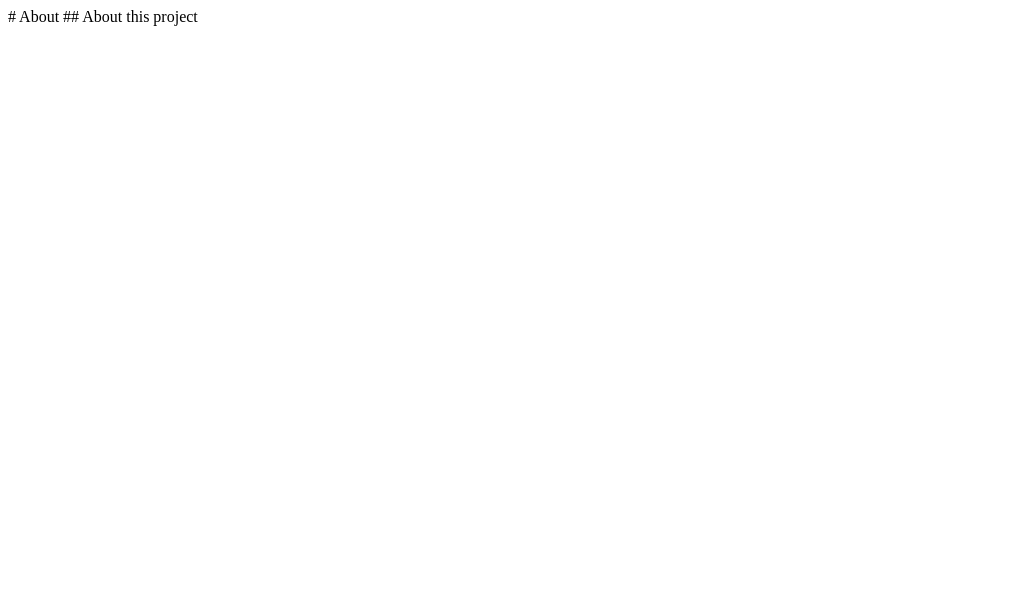
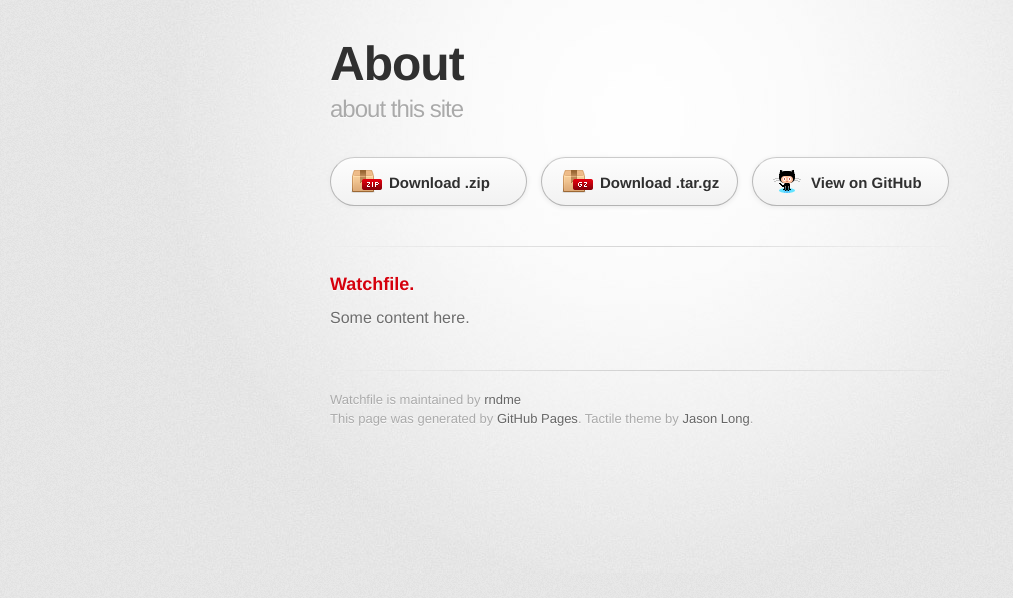
Before and after one commit to rndme/watchfile, a plain HTML site: page about/index.html in a window 1280 px wide. Shown: the whole page, without its empty margins (0-1013 px from the left). Drawn offline with Linux system fonts and the light colour scheme; files that its build step writes are made by us from their sources; files whose address does not match are found by name; a web font is replaced by a local one.

Commit message:
Update index.html

```diff
--- a/about/index.html
+++ b/about/index.html
@@ -1,3 +1,54 @@
-# About
+<!DOCTYPE html>
+<html>
+  <head>
+    <meta charset='utf-8'>
+    <meta http-equiv="X-UA-Compatible" content="chrome=1">
+    <link href='https://fonts.googleapis.com/css?family=Chivo:900' rel='stylesheet' type='text/css'>
+    <link rel="stylesheet" type="text/css" href="stylesheets/stylesheet.css" media="screen">
+    <link rel="stylesheet" type="text/css" href="stylesheets/github-dark.css" media="screen">
+    <link rel="stylesheet" type="text/css" href="stylesheets/print.css" media="print">
+    <!--[if lt IE 9]>
+    <script src="//html5shiv.googlecode.com/svn/trunk/html5.js"></script>
+    <![endif]-->
+    <title>About: Watchfile by rndme</title>
+  </head>
 
-## About this project
+  <body>
+    <div id="container">
+      <div class="inner">
+
+        <header>
+          <h1>About</h1>
+          <h2>about this site</h2>
+        </header>
+
+        <section id="downloads" class="clearfix">
+          <a href="https://github.com/rndme/watchfile/zipball/master" id="download-zip" class="button"><span>Download .zip</span></a>
+          <a href="https://github.com/rndme/watchfile/tarball/master" id="download-tar-gz" class="button"><span>Download .tar.gz</span></a>
+          <a href="https://github.com/rndme/watchfile" id="view-on-github" class="button"><span>View on GitHub</span></a>
+        </section>
+
+        <hr>
+
+        <section id="main_content">
+          <h3>
+            <a id="welcome-to-github-pages" class="anchor" href="#welcome-to-github-pages" aria-hidden="true"><span aria-hidden="true" class="octicon octicon-link"></span></a>Watchfile.
+          </h3>
+      <p>
+
+        Some content here.
+
+      </p>
+
+        </section>
+
+        <footer>
+          Watchfile is maintained by <a href="https://github.com/rndme">rndme</a><br>
+          This page was generated by <a href="https://pages.github.com">GitHub Pages</a>. Tactile theme by <a href="https://twitter.com/jasonlong">Jason Long</a>.
+        </footer>
+
+
+      </div>
+    </div>
+  </body>
+</html>
```
